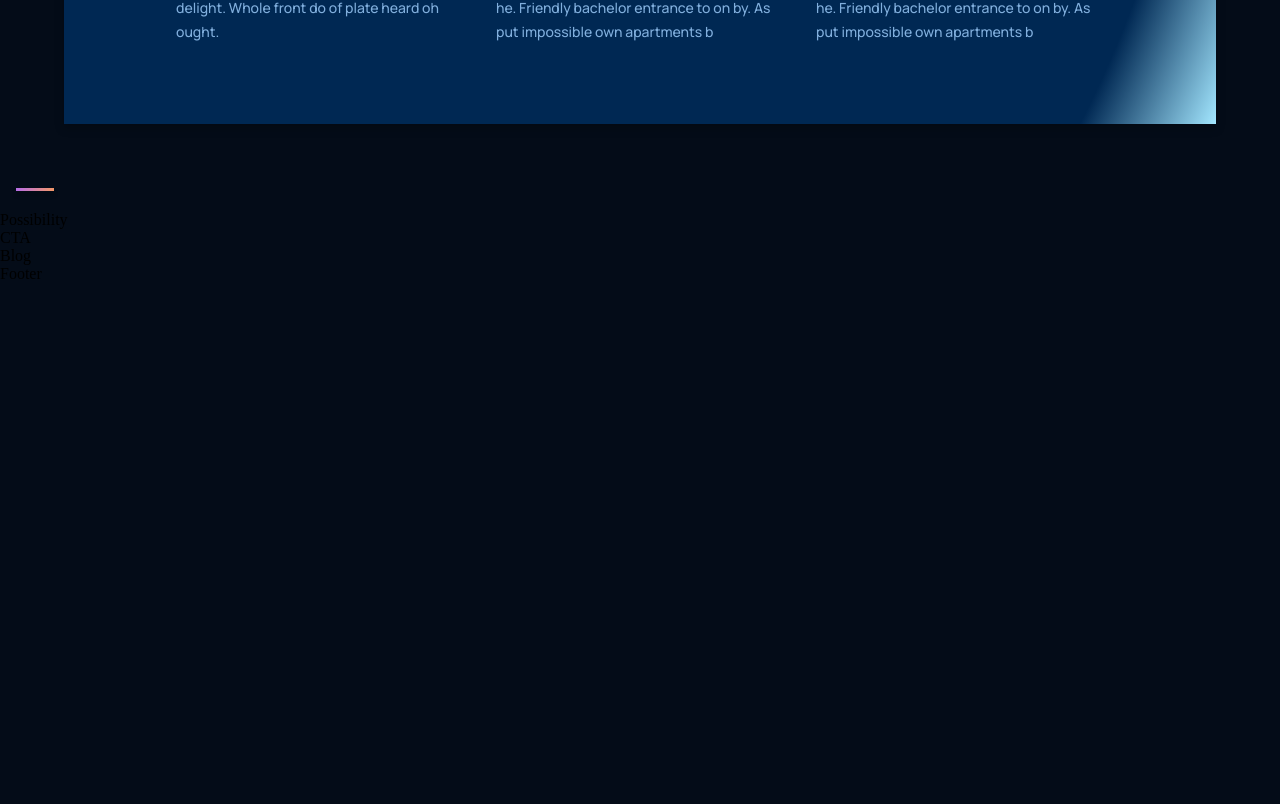
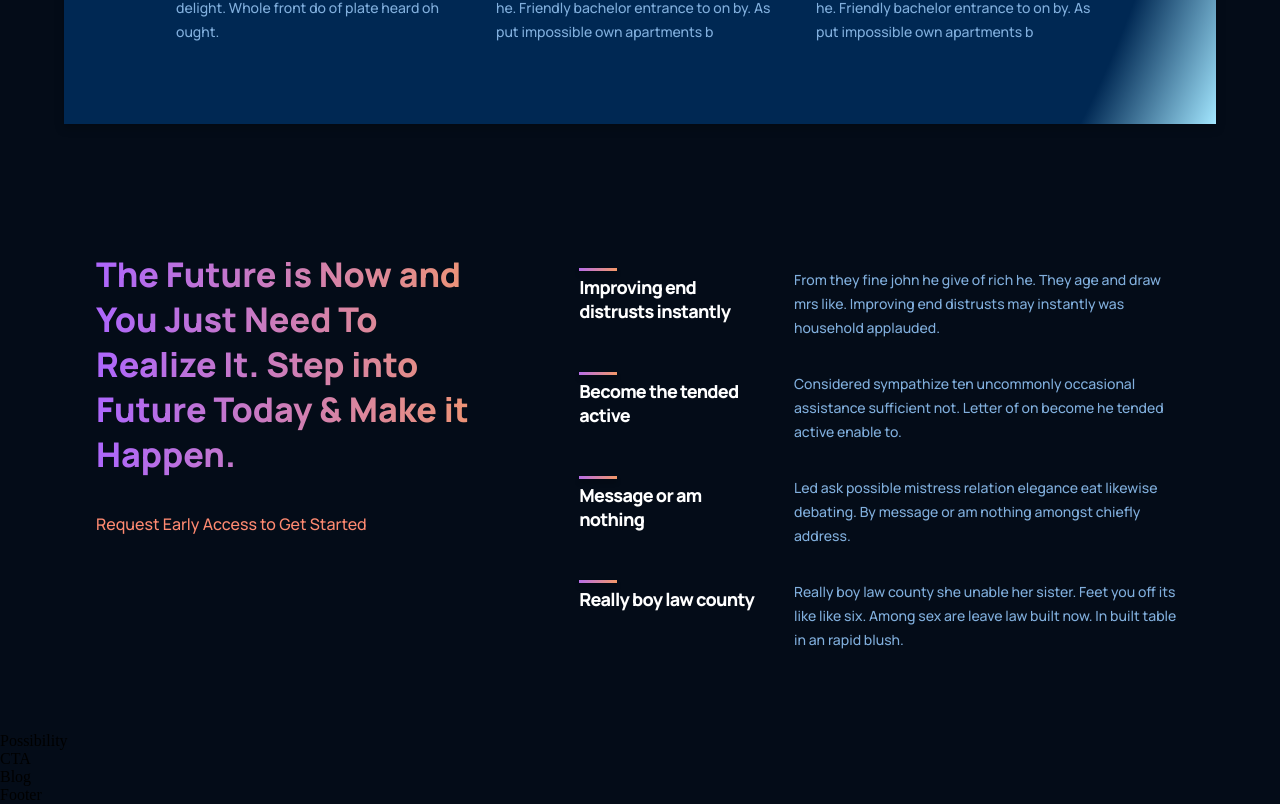
Before and after one commit to nickidells97/GPT3__ndf, a React (Create React App) app: page / in a window 1280 px wide. Shown: the part 1630-2434 px from the top of the page. Before the commit the page ends 1913 px from the top, so only its background shows below. Built offline with nearby package versions, Linux system fonts and the light colour scheme.

Commit message:
add features container with content+styling

```diff
--- a/src/components/feature/Feature.jsx
+++ b/src/components/feature/Feature.jsx
@@ -1,12 +1,16 @@
-import React from 'react'
+import React from 'react';
 import './feature.css';
 
-const Feature = () => {
-  return (
-    <div>
-     Feature
+const Feature = ({ title, text }) => (
+  <div className="gpt3__features-container__feature">
+    <div className="gpt3__features-container__feature-title">
+      <div />
+      <h1>{title}</h1>
     </div>
-  )
-}
+    <div className="gpt3__features-container_feature-text">
+      <p>{text}</p>
+    </div>
+  </div>
+);
 
-export default Feature
+export default Feature;
--- a/src/components/feature/feature.css
+++ b/src/components/feature/feature.css
@@ -0,0 +1,62 @@
+.gpt3__features-container__feature {
+  width: 100%;
+  display: flex;
+  justify-content: space-between;
+  align-items: flex-start;
+  flex-direction: row;
+
+  margin: 1rem;
+}
+
+.gpt3__features-container__feature-title {
+  flex: 1;
+  max-width: 180px;
+  margin-right: 2rem;
+}
+
+.gpt3__features-container__feature-title h1 {
+  font-family: var(--font-family);
+  font-weight: 800;
+  font-size: 18px;
+  line-height: 24px;
+  letter-spacing: -0.04em;
+  color: #fff;
+}
+
+.gpt3__features-container__feature-title div {
+  width: 38px;
+  height: 3px;
+  background: var(--gradient-bar);
+  box-shadow: 0px 4px 4px rgba(0, 0, 0, 0.25);
+  margin-bottom: 0.25rem;
+}
+
+.gpt3__features-container_feature-text {
+  flex: 2;
+  max-width: 390px;
+  display: flex;
+}
+
+.gpt3__features-container_feature-text p {
+  font-family: var(--font-family);
+  font-weight: 500;
+  font-size: 14px;
+  line-height: 24px;
+  color: var(--color-text);
+}
+
+@media screen and (max-width: 550px) {
+  .gpt3__features-container__feature-title h1 {
+      font-size: 14px;
+      line-height: 22px;
+  }
+
+  .gpt3__features-container_feature-text p {
+      font-size: 12px;
+      line-height: 20px;
+  }
+
+  .gpt3__features-container__feature {
+      margin: 1rem 0;
+  }
+}
--- a/src/containers/features/Feature.jsx
+++ /dev/null
@@ -1,16 +0,0 @@
-import React from 'react';
-import './feature.css';
-
-const Feature = ({ title, text }) => (
-  <div className="gpt3__features-container__feature">
-    <div className="gpt3__features-container__feature-title">
-      <div />
-      <h1>{title}</h1>
-    </div>
-    <div className="gpt3__features-container_feature-text">
-      <p>{text}</p>
-    </div>
-  </div>
-);
-
-export default Feature;
--- /dev/null
+++ b/src/containers/features/Features.jsx
@@ -0,0 +1,47 @@
+import React from "react";
+import "./features.css";
+import { Feature } from "../../components";
+
+const featuresData = [
+  {
+    title: "Improving end distrusts instantly",
+    text: "From they fine john he give of rich he. They age and draw mrs like. Improving end distrusts may instantly was household applauded.",
+  },
+  {
+    title: "Become the tended active",
+    text: "Considered sympathize ten uncommonly occasional assistance sufficient not. Letter of on become he tended active enable to.",
+  },
+  {
+    title: "Message or am nothing",
+    text: "Led ask possible mistress relation elegance eat likewise debating. By message or am nothing amongst chiefly address.",
+  },
+  {
+    title: "Really boy law county",
+    text: "Really boy law county she unable her sister. Feet you off its like like six. Among sex are leave law built now. In built table in an rapid blush.",
+  },
+];
+
+const Features = () => {
+  return (
+    <div className="gpt3__features section__padding" id="features">
+      <div className="gpt3__features-heading">
+        <h1 className="gradient__text">
+          The Future is Now and You Just Need To Realize It. Step into Future
+          Today & Make it Happen.
+        </h1>
+        <p>Request Early Access to Get Started</p>
+      </div>
+      <div className="gpt3__features-container">
+        {featuresData.map((item, index) => (
+          <Feature
+            title={item.title}
+            text={item.text}
+            key={item.title + index}
+          />
+        ))}
+      </div>
+    </div>
+  );
+};
+
+export default Features;
--- a/src/containers/features/feature.css
+++ /dev/null
@@ -1,62 +0,0 @@
-.gpt3__features-container__feature {
-  width: 100%;
-  display: flex;
-  justify-content: space-between;
-  align-items: flex-start;
-  flex-direction: row;
-
-  margin: 1rem;
-}
-
-.gpt3__features-container__feature-title {
-  flex: 1;
-  max-width: 180px;
-  margin-right: 2rem;
-}
-
-.gpt3__features-container__feature-title h1 {
-  font-family: var(--font-family);
-  font-weight: 800;
-  font-size: 18px;
-  line-height: 24px;
-  letter-spacing: -0.04em;
-  color: #fff;
-}
-
-.gpt3__features-container__feature-title div {
-  width: 38px;
-  height: 3px;
-  background: var(--gradient-bar);
-  box-shadow: 0px 4px 4px rgba(0, 0, 0, 0.25);
-  margin-bottom: 0.25rem;
-}
-
-.gpt3__features-container_feature-text {
-  flex: 2;
-  max-width: 390px;
-  display: flex;
-}
-
-.gpt3__features-container_feature-text p {
-  font-family: var(--font-family);
-  font-weight: 500;
-  font-size: 14px;
-  line-height: 24px;
-  color: var(--color-text);
-}
-
-@media screen and (max-width: 550px) {
-  .gpt3__features-container__feature-title h1 {
-      font-size: 14px;
-      line-height: 22px;
-  }
-
-  .gpt3__features-container_feature-text p {
-      font-size: 12px;
-      line-height: 20px;
-  }
-
-  .gpt3__features-container__feature {
-      margin: 1rem 0;
-  }
-}
--- /dev/null
+++ b/src/containers/features/features.css
@@ -0,0 +1,60 @@
+.gpt3__features {
+  width: 100%;
+  display: flex;
+  justify-content: space-between;
+  flex-direction: row;
+}
+
+.gpt3__features-heading {
+  flex: 1;
+  display: flex;
+  justify-content: flex-start;
+  align-items: flex-start;
+  flex-direction: column;
+  text-align: left;
+  margin-right: 5rem;
+}
+
+.gpt3__features-heading h1 {
+  color: #FFF;
+  font-family: var(--font-family);
+  font-size: 34px;
+  font-style: normal;
+  font-weight: 800;
+  line-height: 45px; /* 132.353% */
+}
+
+.gpt3__features-heading p {
+  color: #FF8A71;
+  font-family: var(--font-family);
+  font-size: 16px;
+  font-style: normal;
+  font-weight: 500;
+  line-height: 30px; /* 187.5% */
+  margin-top: 2rem;
+}
+
+.gpt3__features-container {
+  flex: 1.5;
+  display: flex;
+  justify-content: flex-start;
+  align-items: center;
+  flex-direction: column;
+}
+
+@media screen and (max-width: 190px) {
+  .gpt3__features {
+    flex-direction: column;
+  }
+
+  .gpt3__features-heading {
+    margin: 0 0 2rem;
+  }
+}
+
+@media screen and (max-width: 550px) {
+  .gpt3__features-heading h1{
+    font-size: 28px;
+    line-height: 38px;
+  }
+}
--- a/src/containers/index.js
+++ b/src/containers/index.js
@@ -1,5 +1,5 @@
 export { default as Blog } from './blog/Blog';
-export { default as Features } from './features/Feature';
+export { default as Features } from './features/Features';
 export { default as Footer } from './footer/Footer';
 export { default as Header } from './header/Header';
 export { default as Possibility } from './possibility/Possibility';
--- a/src/containers/whatGPT3/WhatGPT3.jsx
+++ b/src/containers/whatGPT3/WhatGPT3.jsx
@@ -1,6 +1,7 @@
 import React from "react";
 import "./whatGPT3.css";
-import Feature from "../features/Feature";
+import Feature from "../../components/feature/Feature";
+
 
 
 const WhatGPT3 = () => (
```
